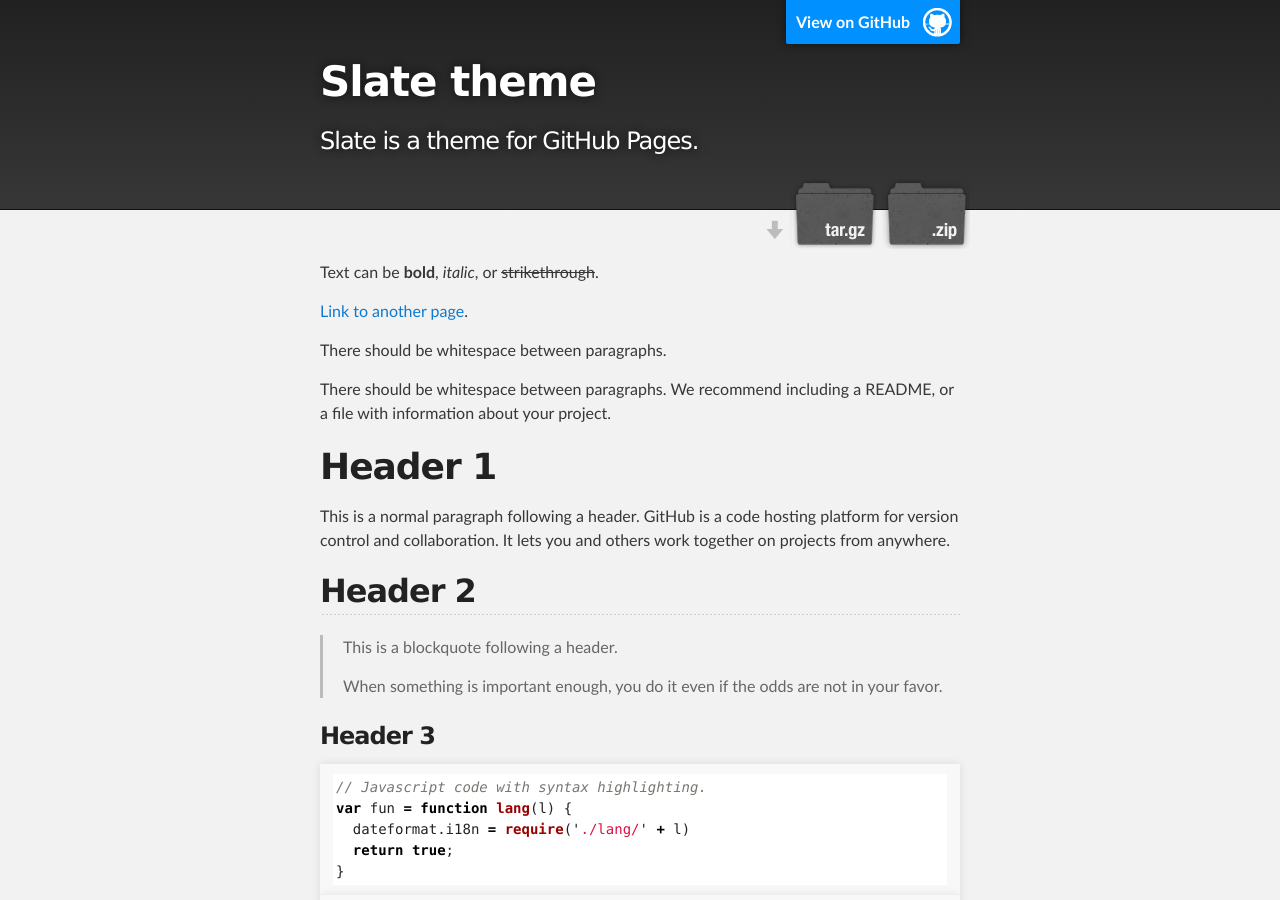
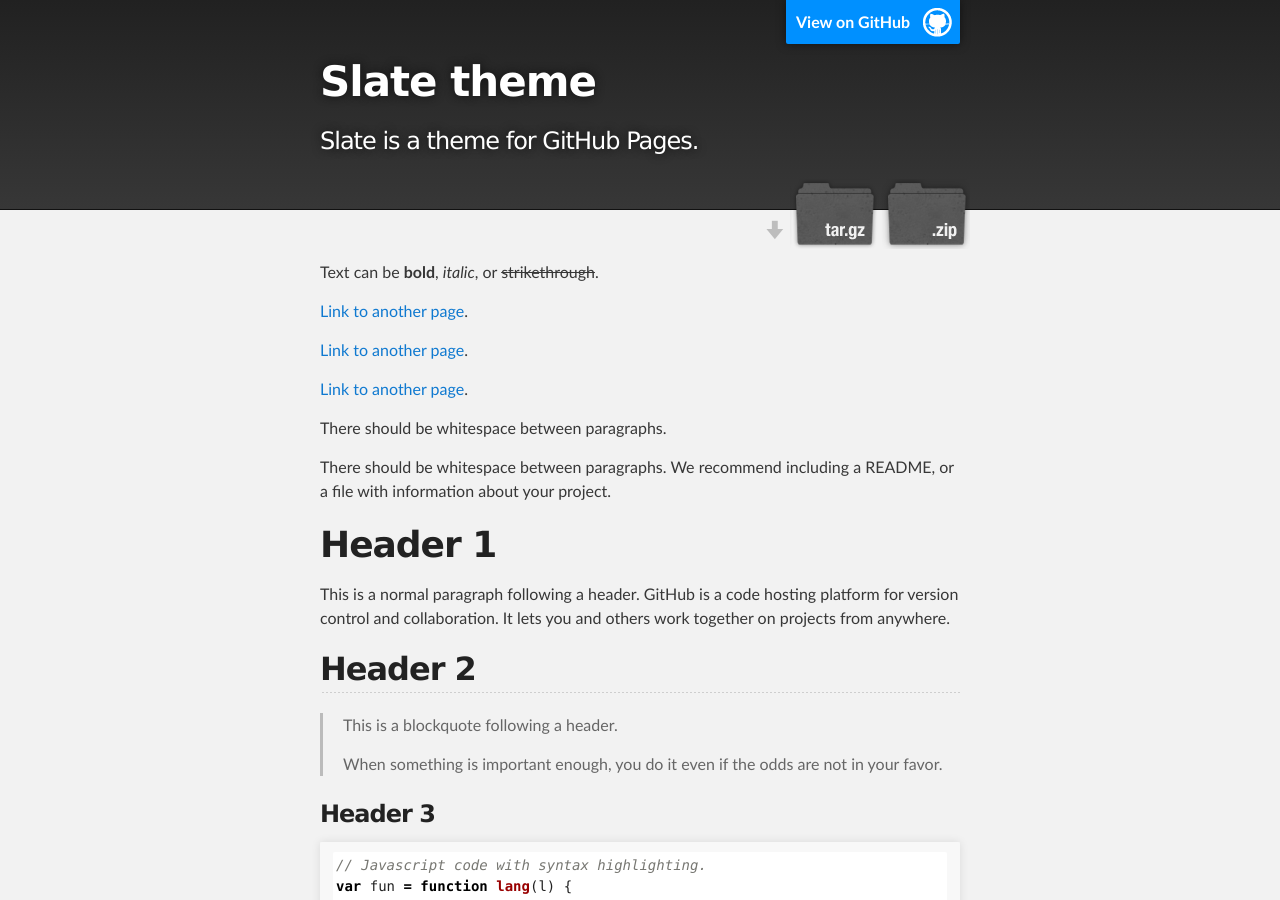
Before and after one commit to tnj007/samuel, a Jekyll site: the page built from index.md, in a window 1280 px wide and 900 px high. Built offline with Jekyll 4.4.1, drawn with Linux system fonts in a browser that asks for light colours.

Commit message:
Update index.md

```diff
--- a/index.md
+++ b/index.md
@@ -5,6 +5,11 @@
 Text can be **bold**, _italic_, or ~~strikethrough~~.
 
 [Link to another page](./another-page.html).
+
+[Link to another page](./example.html).
+
+[Link to another page](./README.html).
+
 
 There should be whitespace between paragraphs.
 
```
